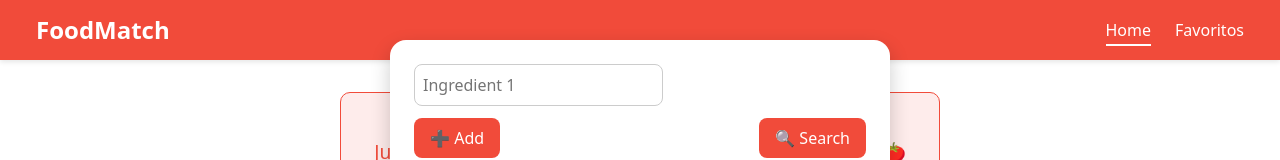
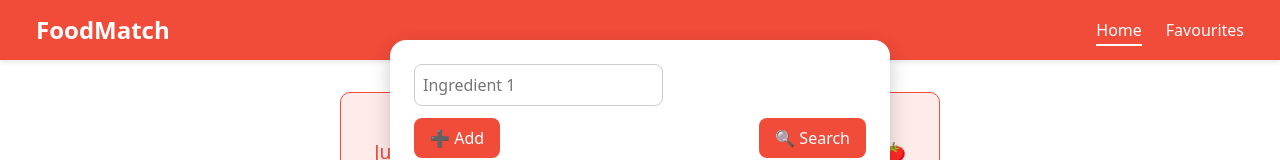
Before and after one commit to ENEAPOZZI/FoodMatch, an Angular app: page / in a window 1280 px wide. Shown: the top 160 px of the page. Built offline with nearby package versions, Linux system fonts and the light colour scheme.

Commit message:
Correzione sintassi navbar

```diff
--- a/src/app/MainComponets/nav-bar/nav-bar.component.html
+++ b/src/app/MainComponets/nav-bar/nav-bar.component.html
@@ -8,7 +8,7 @@
 
     <div class="links" [class.open]="menuOpen">
       <a routerLink="/" routerLinkActive="active" (click)="menuOpen = false" [routerLinkActiveOptions]="{ exact: true }">Home</a>
-      <a routerLink="/preferiti" routerLinkActive="active" (click)="menuOpen = false">Favoritos</a>
+      <a routerLink="/preferiti" routerLinkActive="active" (click)="menuOpen = false">Favourites</a>
     </div>
   </div>
 </nav>
```
